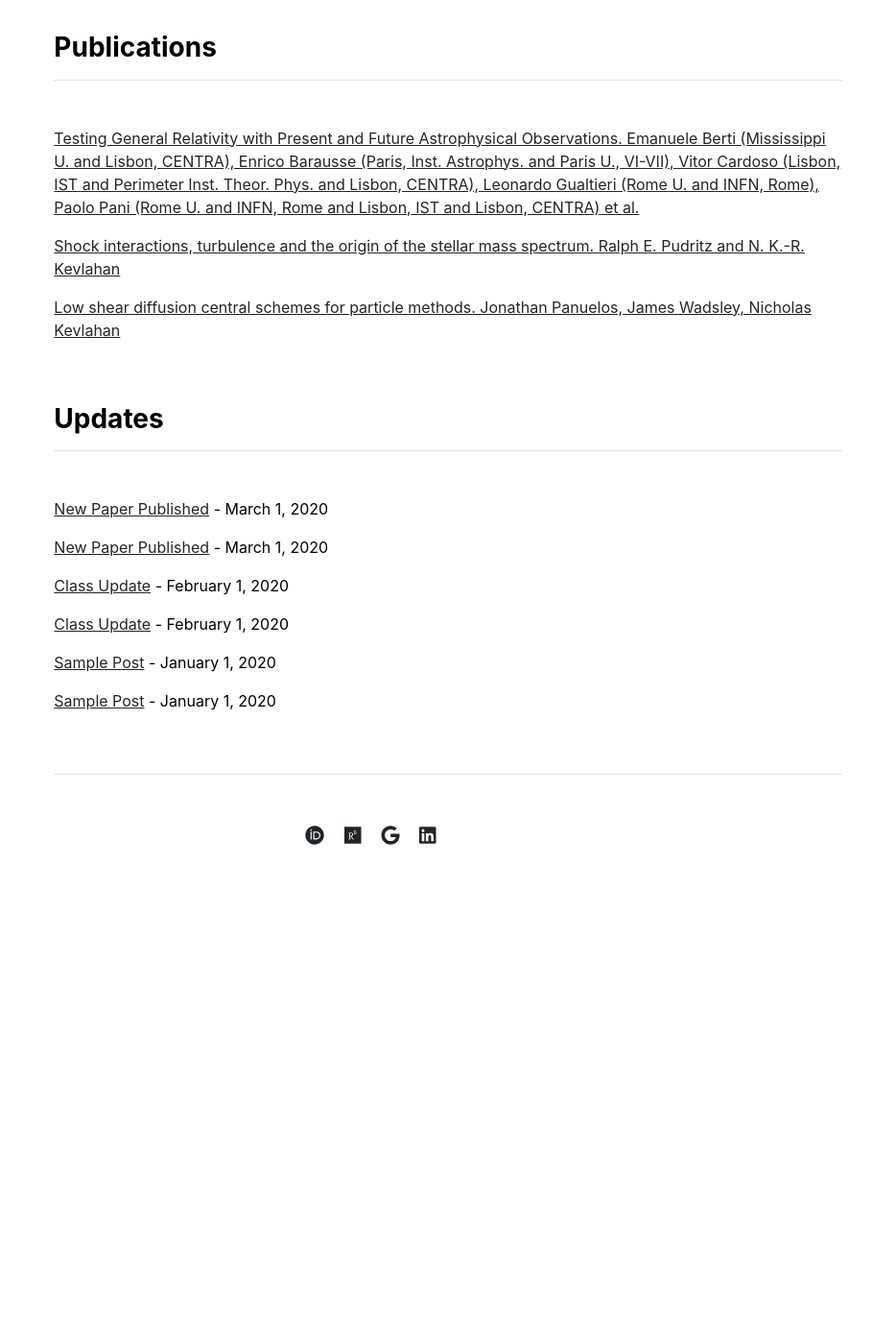
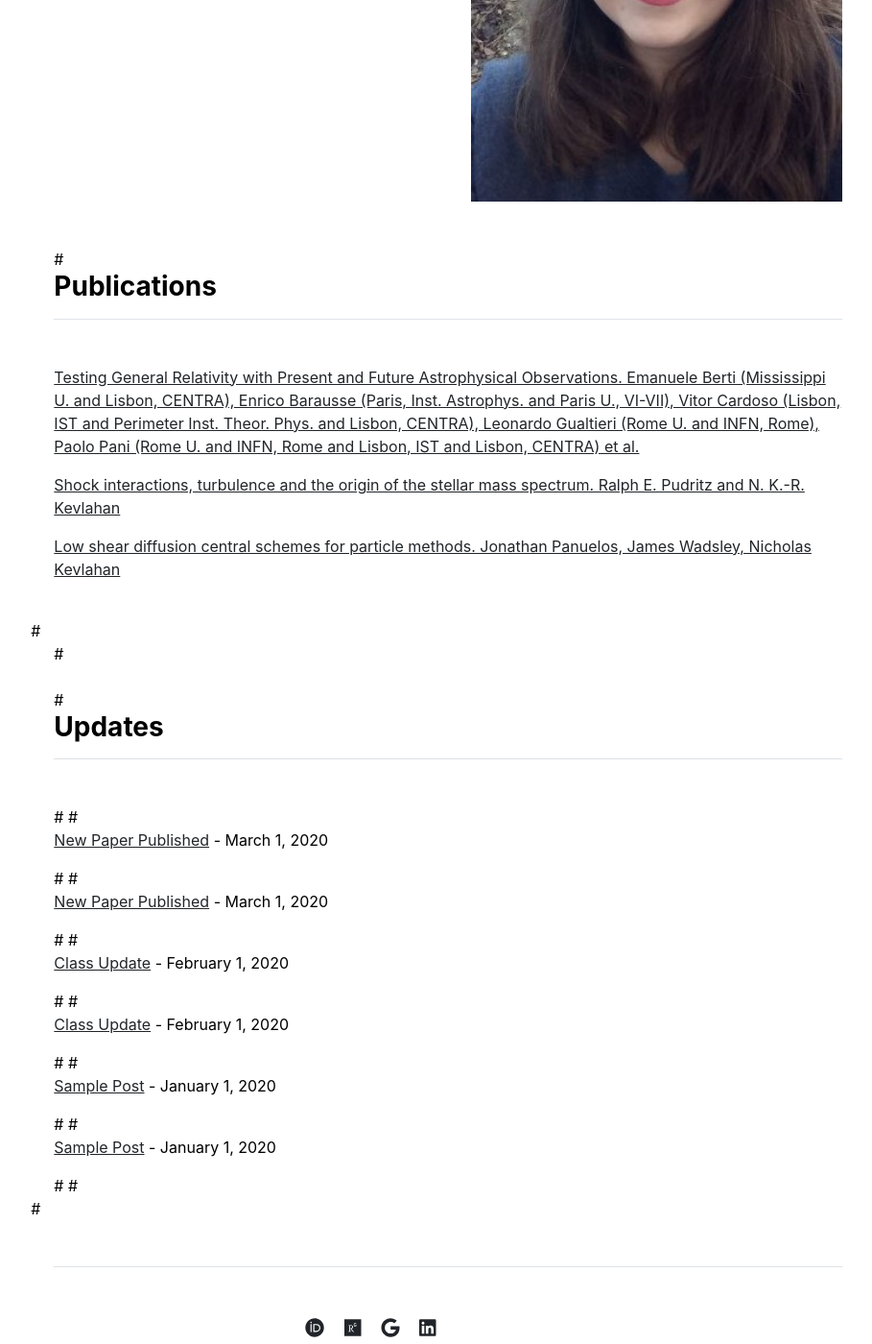
Before and after one commit to GemmaMcCarley/GemmaMcCarley.github.io, a Jekyll site: the page built from index.md, in a window 1280 px wide and 1400 px high, scrolled down 502 px. Shown: the whole window at 96% size, without its empty margins (173-1082 px from the left). Built offline with Jekyll 4.4.1, drawn with Linux system fonts in a browser that asks for light colours; before the commit the page ends 1483 px from its top, so only the background shows below that.

Commit message:
Update home.html

```diff
--- a/_layouts/home.html
+++ b/_layouts/home.html
@@ -8,17 +8,17 @@ layout: default
     {{ content }}
   </div>
   <div class="col-md-6">
-    <img src="{{ site.github.url }}/assets/img/home.jpg" alt="Home" width="100%">
+    <img src="{{ site.github.url }}/assets/img/profile-photo.jpg" alt="Home" width="100%">
   </div>
 </div>
 
-{% include publications.html %}
+#{% include publications.html %}
 
-<div class="row g-5 mb-5">
-  <div class="col-md-12">
-    <h3 class="fw-bold border-bottom pb-3 mb-5">Updates</h3>
-    {% for post in site.posts %}
-      <p><a href="{{ site.github.url }}/{{ post.url }}">{{ post.title }}</a> - {{ post.date | date: "%B %-d, %Y" }}</p>
-    {% endfor %}
-  </div>
-</div>
+#<div class="row g-5 mb-5">
+ # <div class="col-md-12">
+  #  <h3 class="fw-bold border-bottom pb-3 mb-5">Updates</h3>
+   # {% for post in site.posts %}
+    #  <p><a href="{{ site.github.url }}/{{ post.url }}">{{ post.title }}</a> - {{ post.date | date: "%B %-d, %Y" }}</p>
+    #{% endfor %}
+  #</div>
+#</div>
```
